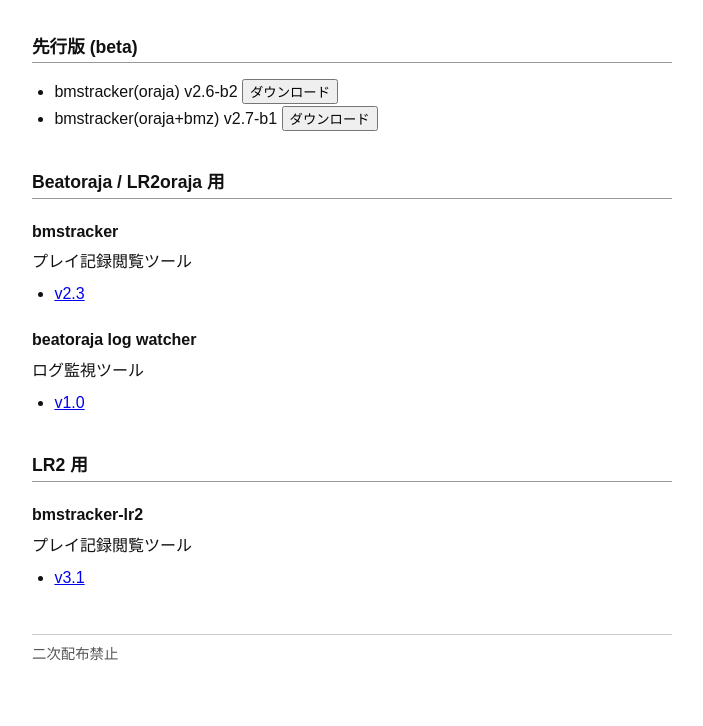
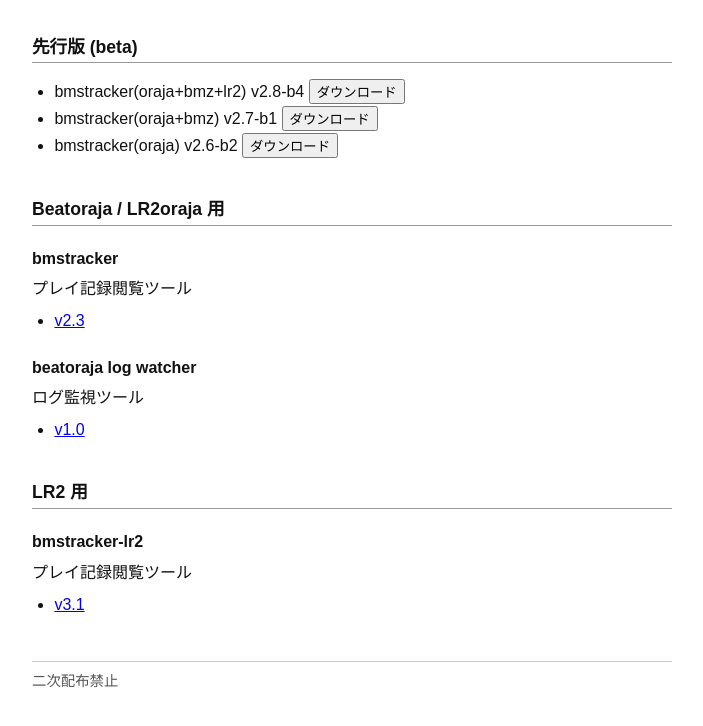
Before and after one commit to t0raji/bms-tools, a plain HTML site: page beta.html in a window 1280 px wide. Shown: the part 70-796 px from the top of the page, without its empty margins (288-991 px from the left). Drawn offline with Linux system fonts and the light colour scheme.

Commit message:
Add files via upload

```diff
--- a/beta.html
+++ b/beta.html
@@ -26,16 +26,22 @@
 <h2>先行版 (beta)</h2>
 <ul>
   <li>
-    bmstracker(oraja) v2.6-b2
+    bmstracker(oraja+bmz+lr2) v2.8-b4
     <button type="button" class="dl"
-      data-file="files/beta/bmstracker-2.6b2.zip.enc"
-      data-name="bmstracker_v2.6b2.zip">ダウンロード</button>
+      data-file="files/beta/bmstracker-2.8b4.zip.enc"
+      data-name="bmstracker_v2.8b4.zip">ダウンロード</button>
   </li>
   <li>
     bmstracker(oraja+bmz) v2.7-b1
     <button type="button" class="dl"
       data-file="files/beta/bmstracker-2.7b1.zip.enc"
       data-name="bmstracker_v2.7b1.zip">ダウンロード</button>
+  </li>
+  <li>
+    bmstracker(oraja) v2.6-b2
+    <button type="button" class="dl"
+      data-file="files/beta/bmstracker-2.6b2.zip.enc"
+      data-name="bmstracker_v2.6b2.zip">ダウンロード</button>
   </li>
 </ul>
 <p id="msg" class="small"></p>
```
Also changed, not shown: 1 other file.
